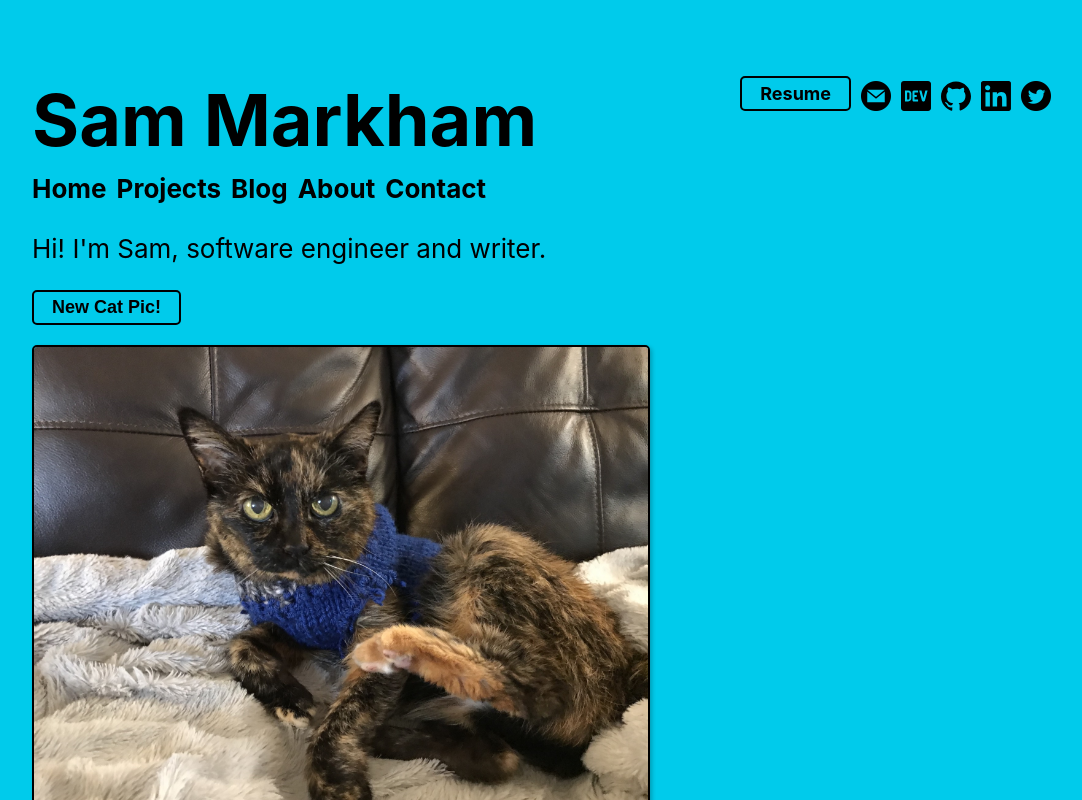
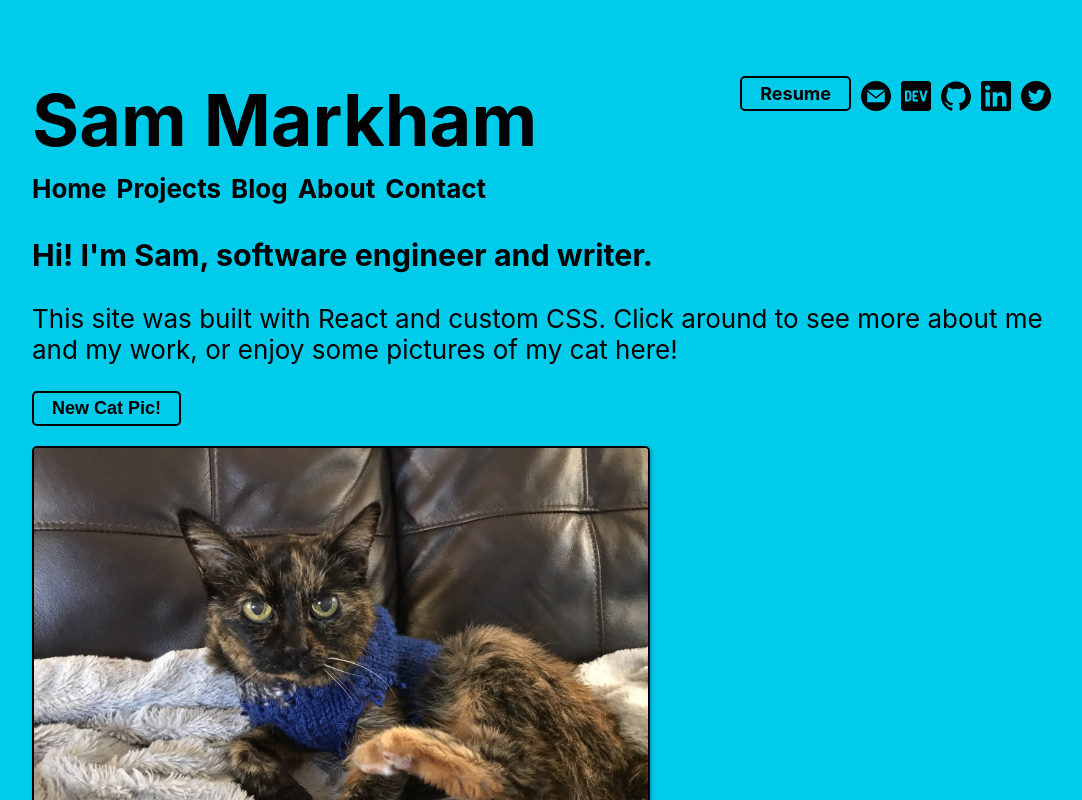
Before and after one commit to sharkham/sharkham-portfolio, a React (Create React App) app: page / in a window 1280 px wide. Shown: the top 800 px of the page, without its empty margins (96-1178 px from the left). Built offline with nearby package versions, Linux system fonts and the light colour scheme.

Commit message:
Adjust wording on home page

```diff
--- a/src/components/Home.js
+++ b/src/components/Home.js
@@ -4,7 +4,8 @@ import CatPictureGenerator from './CatPictureGenerator';
 const Home = () => {
   return (
     <div>
-      <p>Hi! I'm Sam, software engineer and writer.</p>
+      <h3>Hi! I'm Sam, software engineer and writer.</h3>
+      <p>This site was built with React and custom CSS. Click around to see more about me and my work, or enjoy some pictures of my cat here!</p>
       <CatPictureGenerator/>
     </div>
   );
```
Also changed, not shown: 1 other file (tests, documents, lock files or other folders).
